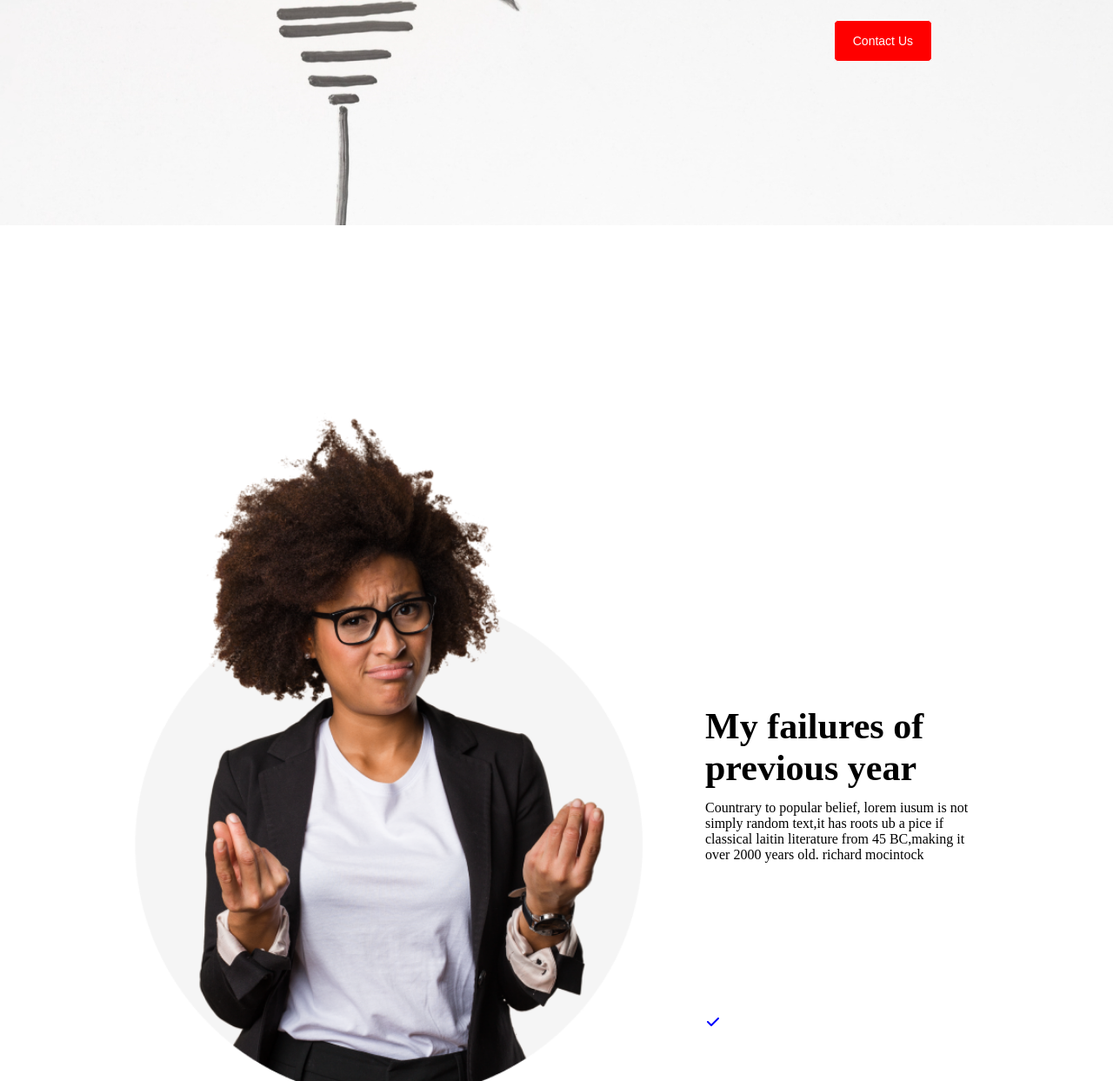
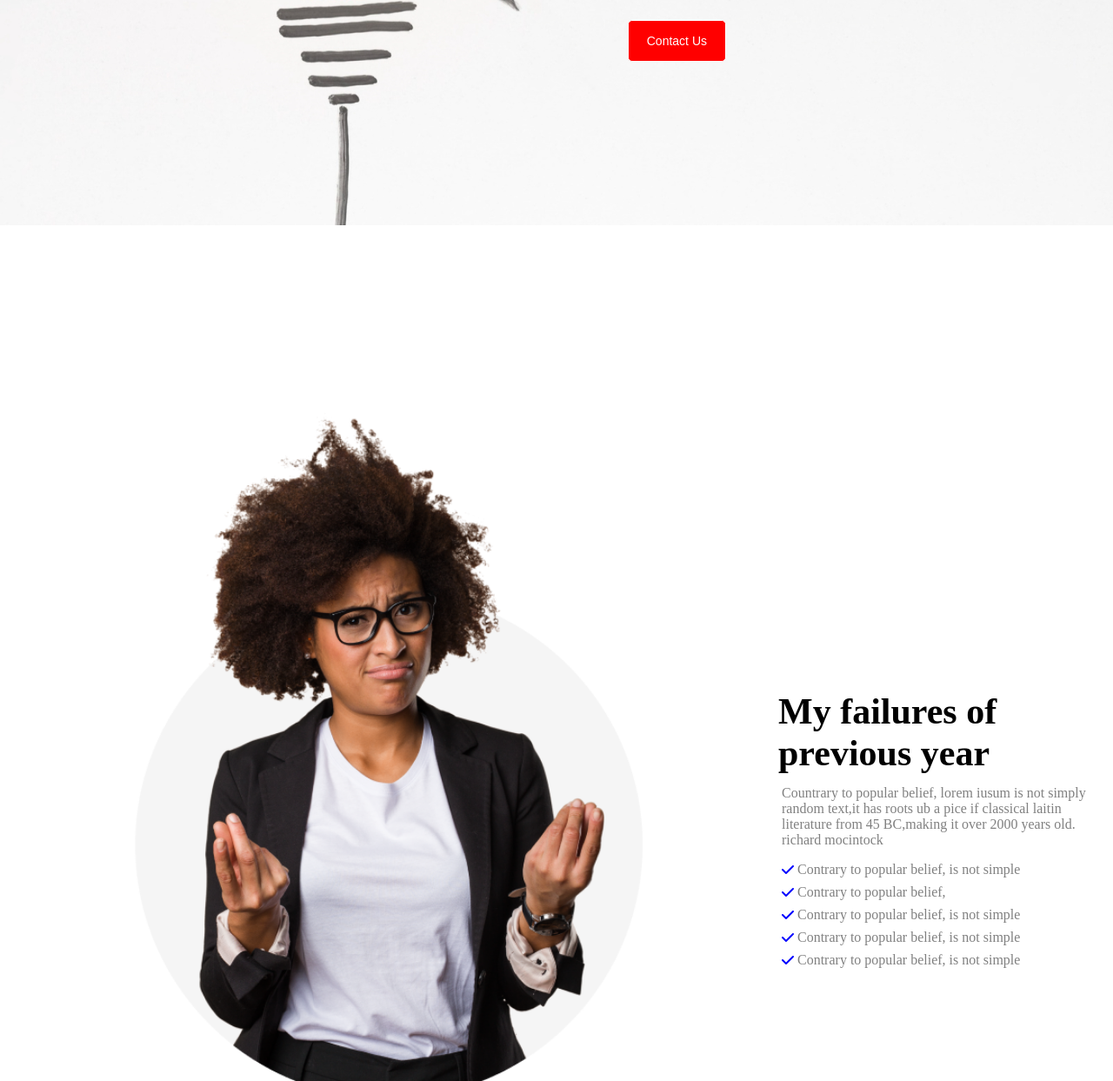
Before and after one commit to shamimhosan2/websites-project, a plain HTML site: page index.html in a window 1280 px wide. Shown: the part 549-1792 px from the top of the page at 87% size. Drawn offline with Linux system fonts and the light colour scheme.

Commit message:
new section

```diff
--- a/index.html
+++ b/index.html
@@ -26,6 +26,7 @@
 
             </div>
             <div class="main-para">
+              <div class="new-item">
                 <h3 class="failure">My failures of</h3>
                 <h3 class="failure">previous year</h3>
                 <p class="new-para">Countrary to popular belief, lorem iusum is not simply random text,it has roots ub a pice if classical laitin literature from 45 BC,making it over 2000 years old. richard mocintock</p>
@@ -34,8 +35,10 @@
                <div class="icon"><i class="fa-solid fa-check"></i> <p class="main-para">Contrary to popular belief, is not simple</p></div>
                <div class="icon"><i class="fa-solid fa-check"></i> <p class="main-para">Contrary to popular belief, is not simple</p></div>
                <div class="icon"><i class="fa-solid fa-check"></i> <p class="main-para">Contrary to popular belief, is not simple</p></div>
-</div>
+
+              </div>
             </div>
+
 
         </section>
 </body>
--- a/style.css
+++ b/style.css
@@ -7,18 +7,19 @@
 }
 .manin-contant{
     text-align: right;
-    margin-right: 208px;
+    margin-right: 445px;
     height: 700px;
     padding-top: 313px;
 }
 .pargarph{
     width: 347px;
-    margin-left: 794px;
+    /* margin-left: 1129px; */
     margin-top: 5px;
     margin-bottom: 14px;
+    margin-left: 891px;
     color: gray;
+}
 
-}
 
 .btn-prymary{
     border-radius: 5px;
@@ -44,6 +45,7 @@
 .icon{
     display: flex;
     align-items: center;
+    margin-top: 2px;
 }
 i{
     color: blue;
@@ -61,11 +63,24 @@ i{
     font-size: 42px;
 }
 .main-para{
-    margin-left: 112px;
-    margin-top: 347px;
 }
 .new-para{
-    width: 329px;
+    width: 350px;
     margin-top: 1;
     margin-top: 13px;
+    margin-bottom: 10px;
+    color: gray;
 }
+
+.new-item{
+    margin-left: 196px;
+    margin-top: 330px;
+}
+i, p{
+    margin-top: 6px;
+    margin-left: 4px;
+
+}
+.icon p{
+    color: gray;
+}
```
